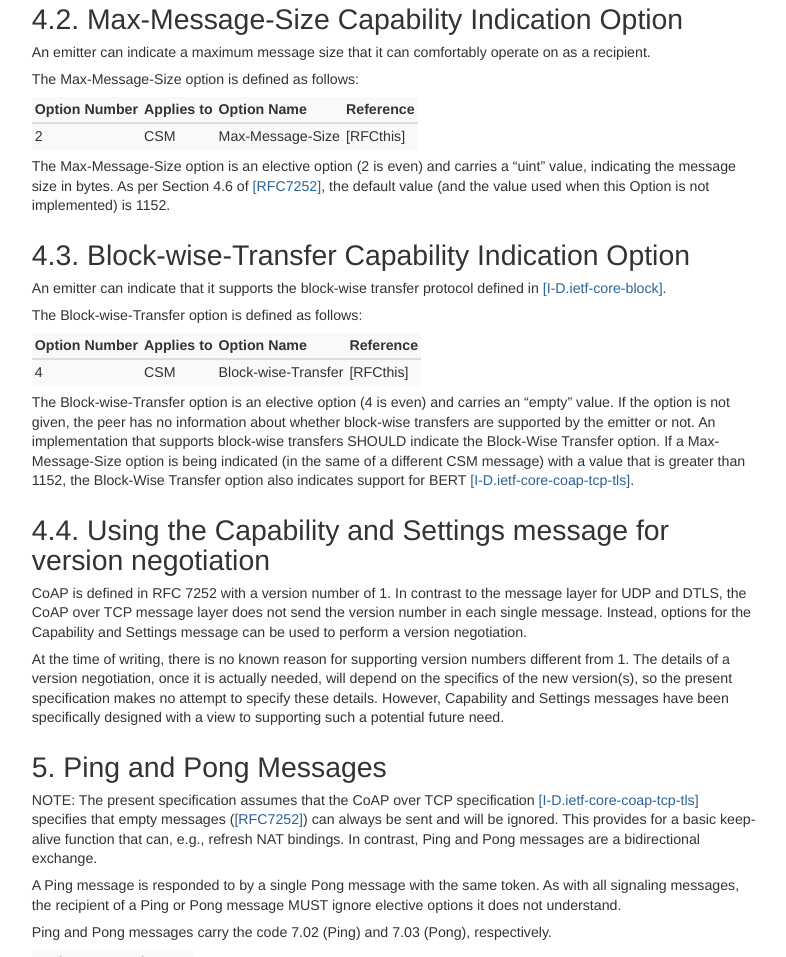
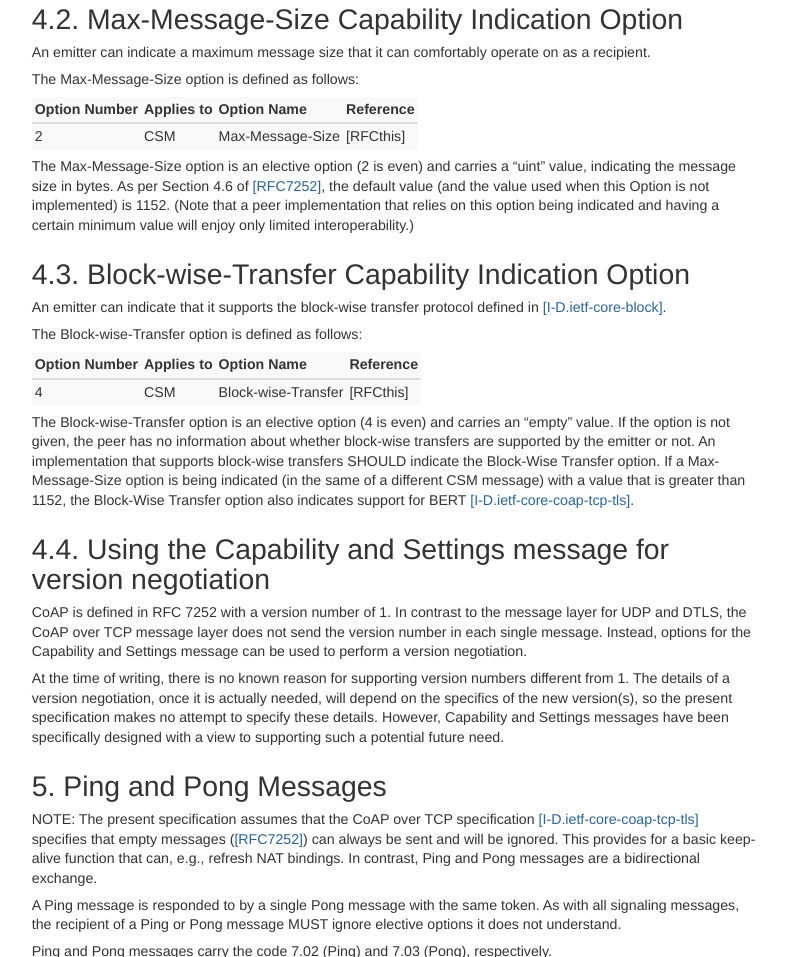
Before and after one commit to core-wg/coap-sig, a plain HTML site: page draft-bormann-core-coap-sig-latest.html in a window 1280 px wide. Shown: the part 2342-3299 px from the top of the page, without its empty margins (40-826 px from the left). Drawn offline with Linux system fonts and the light colour scheme.

Commit message:
Script updating gh-pages. [ci skip]

```diff
--- a/draft-bormann-core-coap-sig-latest.html
+++ b/draft-bormann-core-coap-sig-latest.html
@@ -469,7 +469,7 @@ li, p {
     </tr>
   </tbody>
 </table>
-<p id="rfc.section.4.2.p.3">The Max-Message-Size option is an elective option (2 is even) and carries a &#8220;uint&#8221; value, indicating the message size in bytes.  As per Section 4.6 of <a href="#RFC7252">[RFC7252]</a>, the default value (and the value used when this Option is not implemented) is 1152.</p>
+<p id="rfc.section.4.2.p.3">The Max-Message-Size option is an elective option (2 is even) and carries a &#8220;uint&#8221; value, indicating the message size in bytes.  As per Section 4.6 of <a href="#RFC7252">[RFC7252]</a>, the default value (and the value used when this Option is not implemented) is 1152.  (Note that a peer implementation that relies on this option being indicated and having a certain minimum value will enjoy only limited interoperability.)</p>
 <h1 id="rfc.section.4.3"><a href="#rfc.section.4.3">4.3.</a> <a href="#block-wise-transfer-capability-indication-option" id="block-wise-transfer-capability-indication-option">Block-wise-Transfer Capability Indication Option</a></h1>
 <p id="rfc.section.4.3.p.1">An emitter can indicate that it supports the block-wise transfer protocol defined in <a href="#I-D.ietf-core-block">[I-D.ietf-core-block]</a>.</p>
 <p id="rfc.section.4.3.p.2">The Block-wise-Transfer option is defined as follows:</p>
```
Also changed, not shown: index.html (+1 -1 lines), draft-bormann-core-coap-sig-latest.txt.
